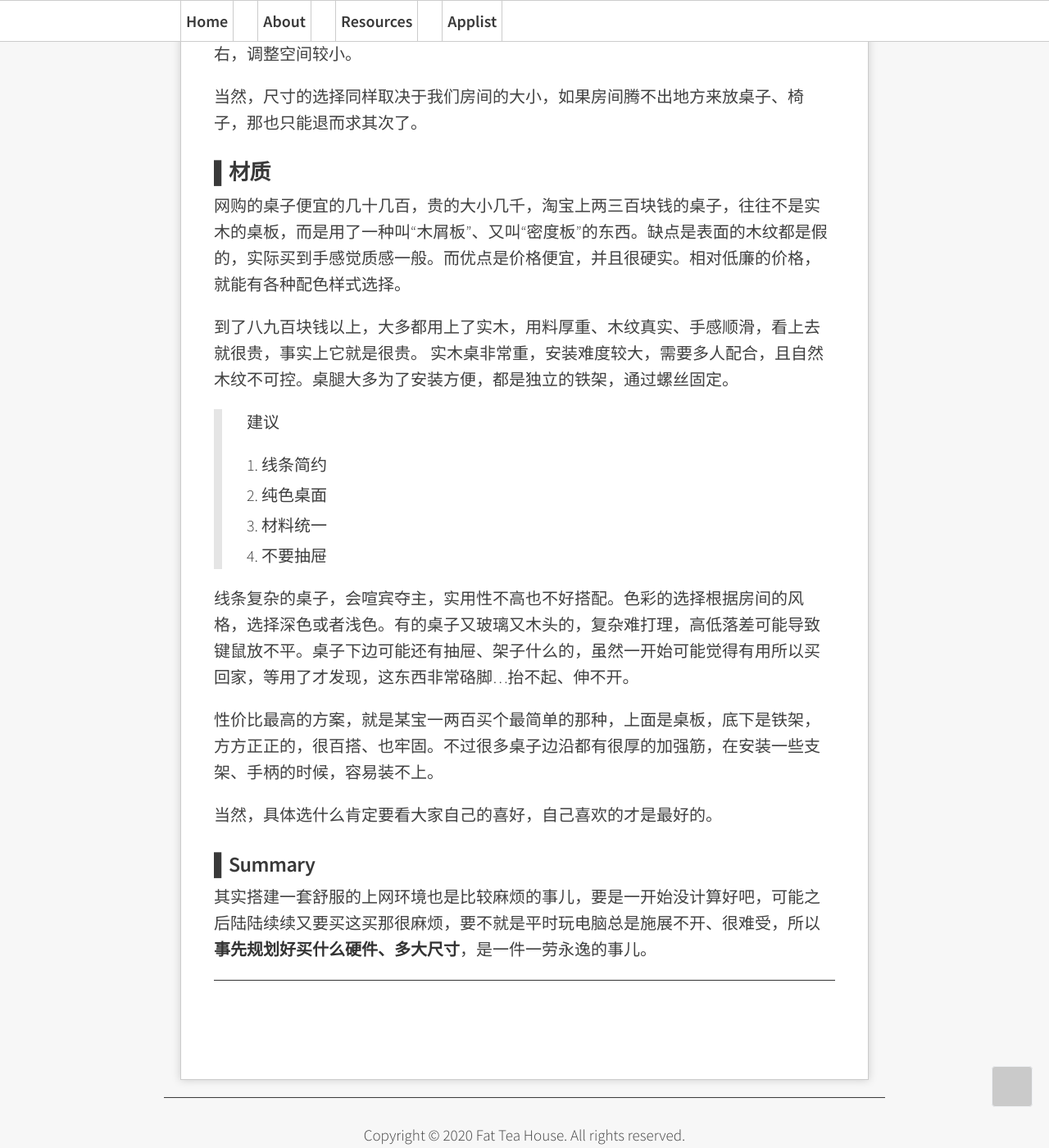
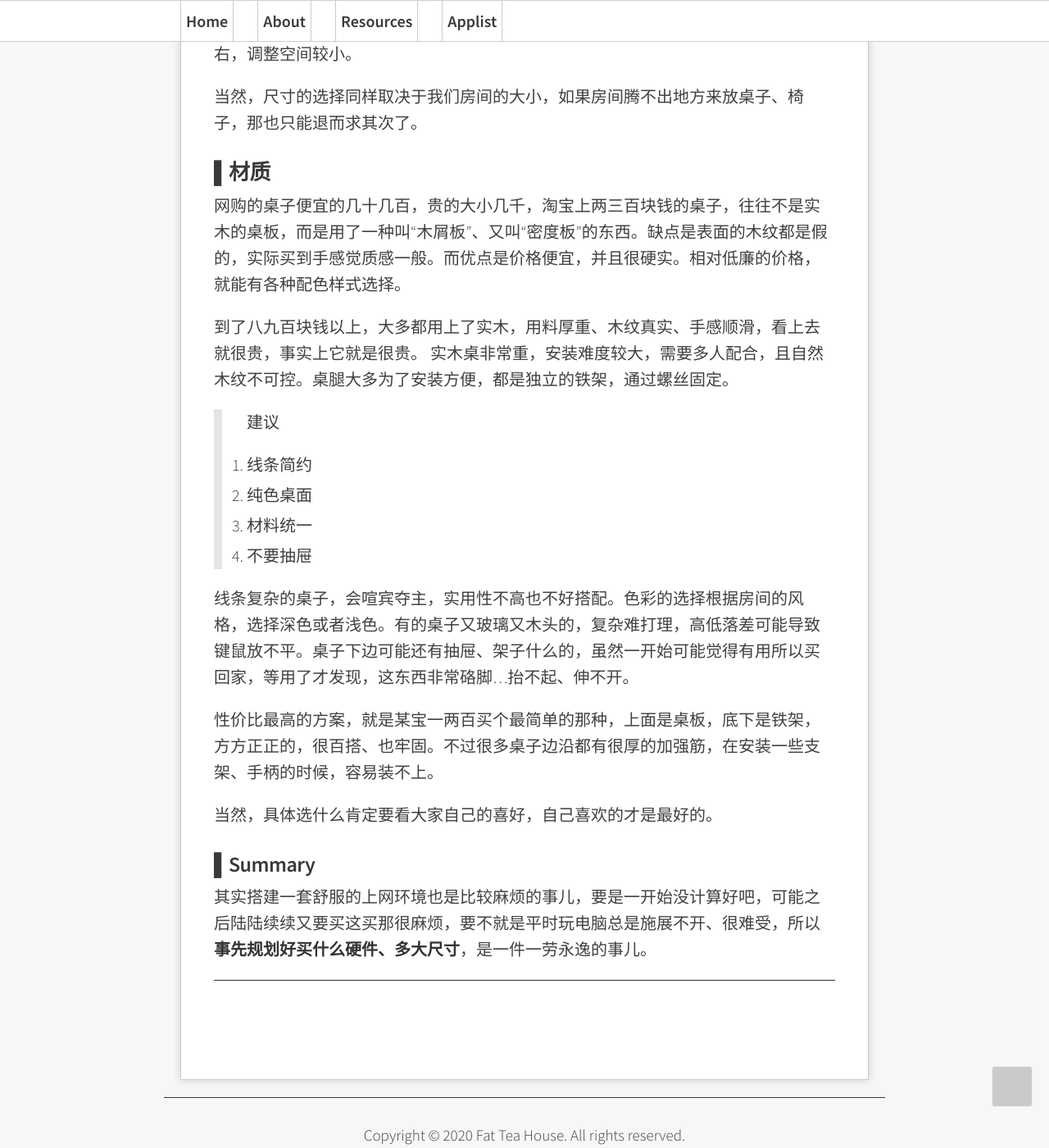
Before and after one commit to Melody-of-Oblivion/Melody-of-Oblivion.github.io, a Jekyll site: the page built from _posts/2019-12-31-deskchoose.md, in a window 1280 px wide and 1400 px high, scrolled down 1010 px. Shown: the whole window at 82% size. Built offline with Jekyll 4.4.1, drawn with Linux system fonts in a browser that asks for light colours; grey boxes are pictures that could not be loaded.

```diff
--- a/assets/css/common.scss
+++ b/assets/css/common.scss
@@ -103,7 +103,7 @@ ul {
 }
 
 ol {
-  list-style: inside decimal;
+  list-style: decimal;
 	padding-left: 0;
 
   li {
```
Also changed, not shown: _posts/2020-03-27-easymcserver.md (+1 -1 lines), pages/applist.md (+2 -0 lines).
